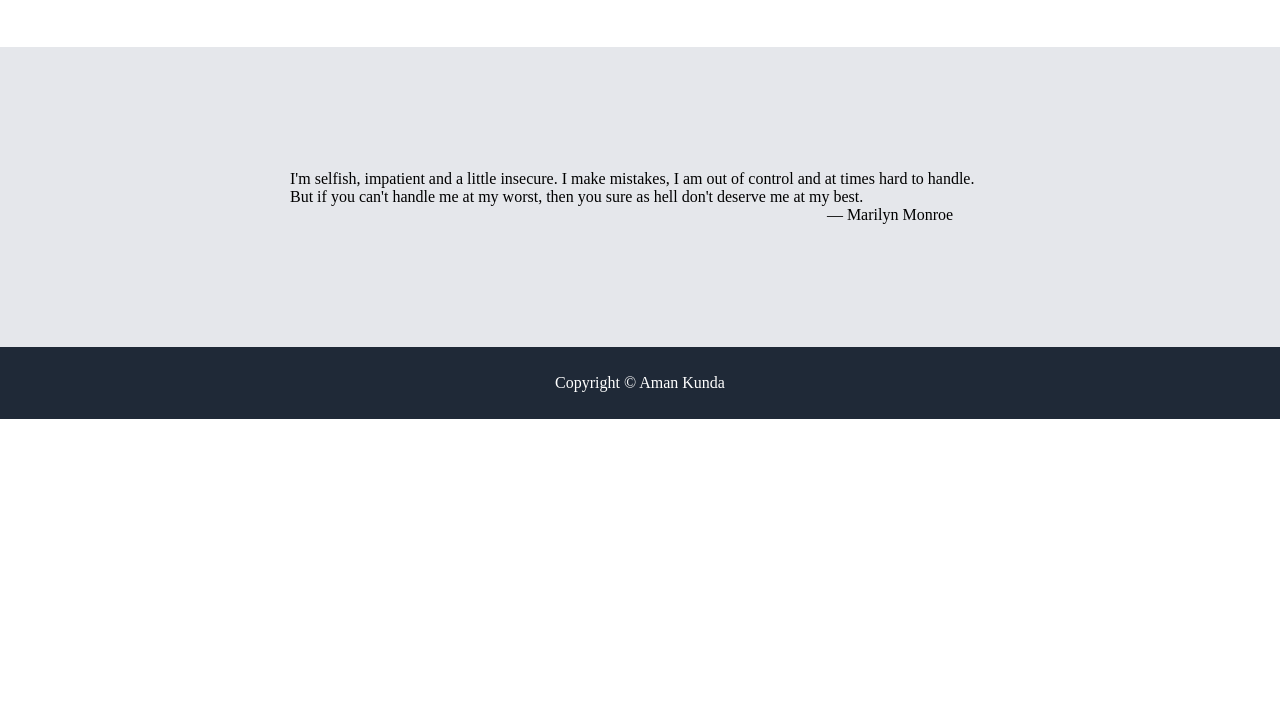
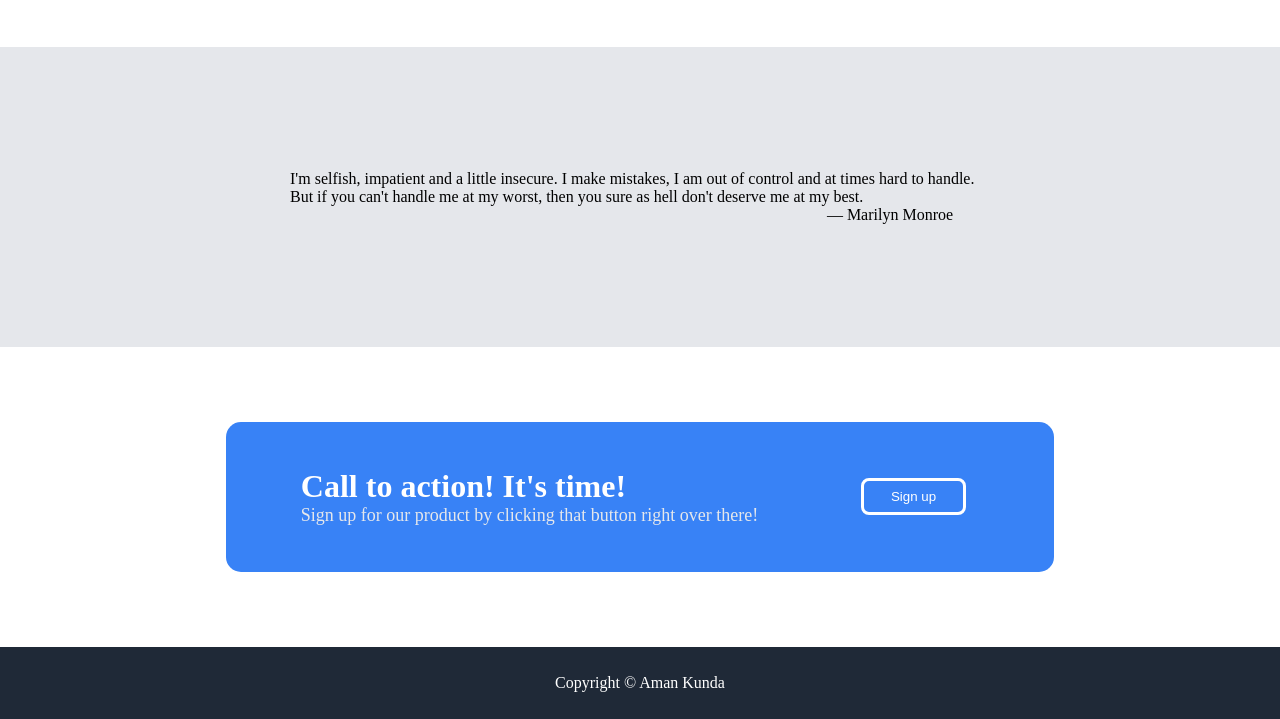
Before and after one commit to AmanKunda09/landing-page, a plain HTML site: page index.html in a window 1280 px wide. Shown: the part 743-1462 px from the top of the page. Before the commit the page ends 1162 px from the top, so only its background shows below. Drawn offline with Linux system fonts and the light colour scheme.

Commit message:
adding final portion of landing page

```diff
--- a/index.html
+++ b/index.html
@@ -24,7 +24,7 @@
           autem, tempora fugiat magnam ut ab incidunt a debitis, reiciendis
           assumenda et
         </div>
-        <button>Sign up</button>
+        <button class="button-top">Sign up</button>
       </div>
       <div class="body-image">
         <img
@@ -79,7 +79,17 @@
       </div>
       <div class="quote-foot">― Marilyn Monroe</div>
     </div>
-
+    <div class="action-container">
+      <div class="action-info-container">
+        <div class="action-info">
+          <div class="action-header">Call to action! It's time!</div>
+          <div class="action-info">
+            Sign up for our product by clicking that button right over there!
+          </div>
+        </div>
+        <button class="button-bot">Sign up</button>
+      </div>
+    </div>
     <div class="footer">Copyright © Aman Kunda</div>
   </body>
 </html>
--- a/style.css
+++ b/style.css
@@ -44,7 +44,7 @@ h1 {
   max-width: 400px;
   padding-left: 50px;
 }
-button {
+.button-top {
   background: #3882f6;
   color: white;
   border-radius: 8px;
@@ -93,7 +93,40 @@ button {
   margin-left: 500px;
   justify-content: flex-end;
 }
-
+.action-container {
+  display: flex;
+  align-items: center;
+  justify-content: center;
+  height: 300px;
+  width: 0.5v;
+}
+.action-info-container {
+  background: #3882f6;
+  border-radius: 15px;
+  display: flex;
+  height: 30%;
+  width: 60%;
+  align-items: center;
+  justify-content: space-around;
+  padding: 30px;
+}
+.action-header {
+  font-size: 32px;
+  font-weight: bolder;
+  color: white;
+}
+.action-info {
+  font-size: 18px;
+  color: #e5e7eb;
+}
+.button-bot {
+  background: #3882f6;
+  color: white;
+  border-radius: 8px;
+  padding: 0.6em 2em;
+  margin: 1em;
+  border: solid white;
+}
 .footer {
   background: #1f2937;
   color: white;
```
